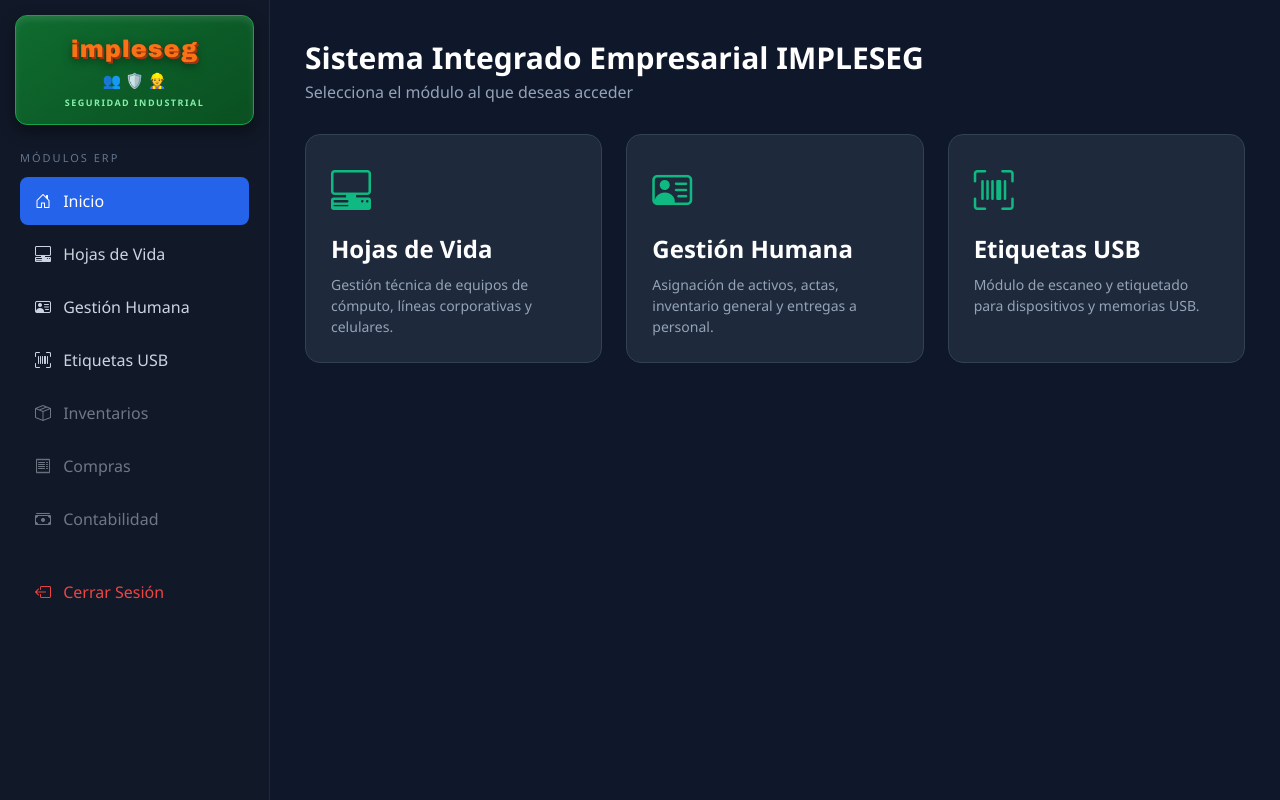
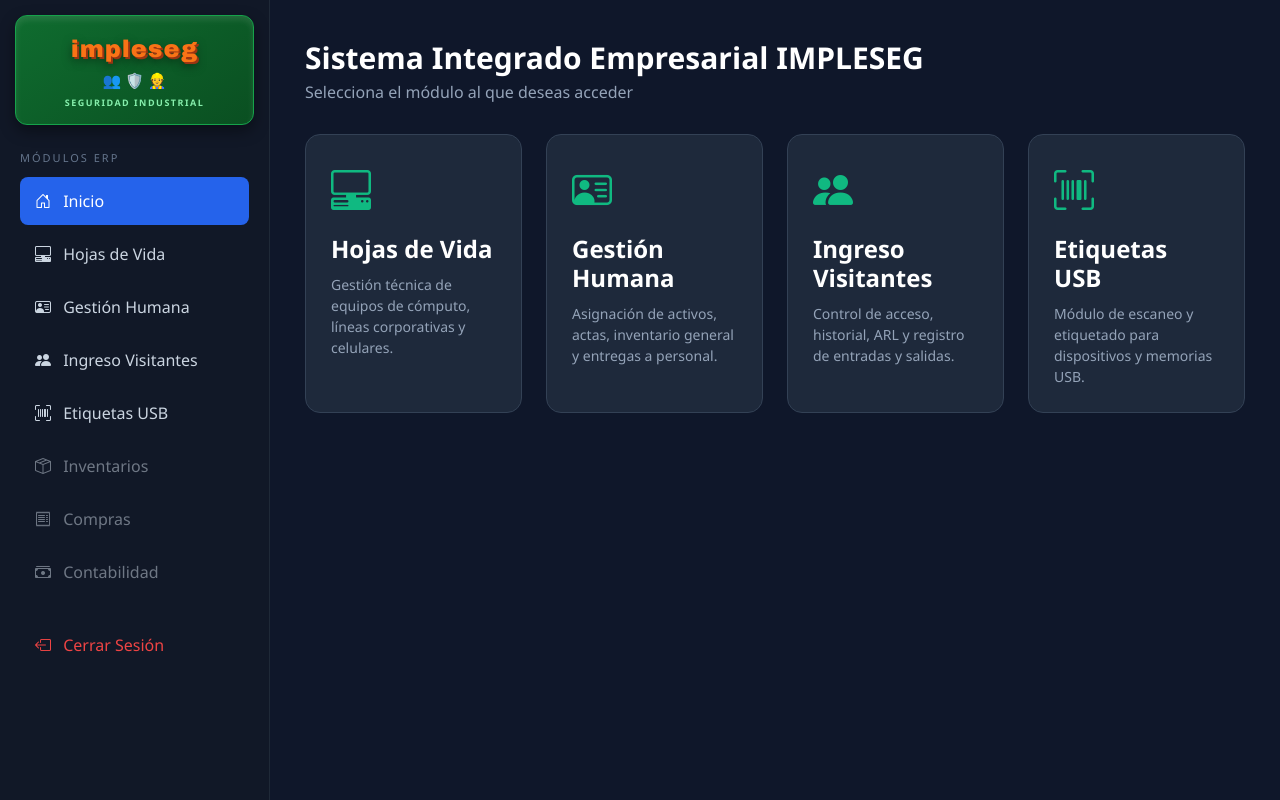
Before and after one commit to steven464328/IMPLESEG, a FastAPI app: template app/templates/index.html in a window 1280 px wide. Run offline with FastAPI, Linux system fonts and the light colour scheme; the template is opened without the code that fills it, so the values that code supplies are empty; parts of the project's set-up code (start-up, migrations or seed data) failed here and were passed over.

Commit message:
Feature: Incluir modulo de visitantes en la navegacion de index.html

```diff
--- a/app/templates/index.html
+++ b/app/templates/index.html
@@ -65,7 +65,7 @@
 <body>
 
     <div class="sidebar">
-        <!-- Haz clic aquí para volver al Inicio de forma directa -->
+        <!-- Volver al Inicio ERP -->
         <div class="brand-banner" onclick="window.location.href='/'" title="Volver al Menú Principal">
             <div class="logo-text">impleseg</div>
             <div class="logo-icons">👥 🛡️ 👷</div>
@@ -77,6 +77,7 @@
             <a href="/" class="active"><i class="bi bi-house-door me-2"></i> Inicio</a>
             <a href="/hojas_vida"><i class="bi bi-pc-display-horizontal me-2"></i> Hojas de Vida</a>
             <a href="/gestion-humana"><i class="bi bi-person-vcard me-2"></i> Gestión Humana</a>
+            <a href="/visitantes"><i class="bi bi-people-fill me-2"></i> Ingreso Visitantes</a>
             <a href="/etiquetas/"><i class="bi bi-upc-scan me-2"></i> Etiquetas USB</a>
             <a class="disabled-link"><i class="bi bi-box-seam me-2"></i> Inventarios</a>
             <a class="disabled-link"><i class="bi bi-receipt me-2"></i> Compras</a>
@@ -90,21 +91,28 @@
         <div class="page-subtitle">Selecciona el módulo al que deseas acceder</div>
 
         <div class="row g-4">
-            <div class="col-md-4">
+            <div class="col-md-3">
                 <div class="module-card" onclick="window.location.href='/hojas_vida'">
                     <i class="bi bi-pc-display-horizontal"></i>
                     <h4>Hojas de Vida</h4>
                     <p>Gestión técnica de equipos de cómputo, líneas corporativas y celulares.</p>
                 </div>
             </div>
-            <div class="col-md-4">
+            <div class="col-md-3">
                 <div class="module-card" onclick="window.location.href='/gestion-humana'">
                     <i class="bi bi-person-vcard"></i>
                     <h4>Gestión Humana</h4>
                     <p>Asignación de activos, actas, inventario general y entregas a personal.</p>
                 </div>
             </div>
-            <div class="col-md-4">
+            <div class="col-md-3">
+                <div class="module-card" onclick="window.location.href='/visitantes'">
+                    <i class="bi bi-people-fill"></i>
+                    <h4>Ingreso Visitantes</h4>
+                    <p>Control de acceso, historial, ARL y registro de entradas y salidas.</p>
+                </div>
+            </div>
+            <div class="col-md-3">
                 <div class="module-card" onclick="window.location.href='/etiquetas/'">
                     <i class="bi bi-upc-scan"></i>
                     <h4>Etiquetas USB</h4>
```
